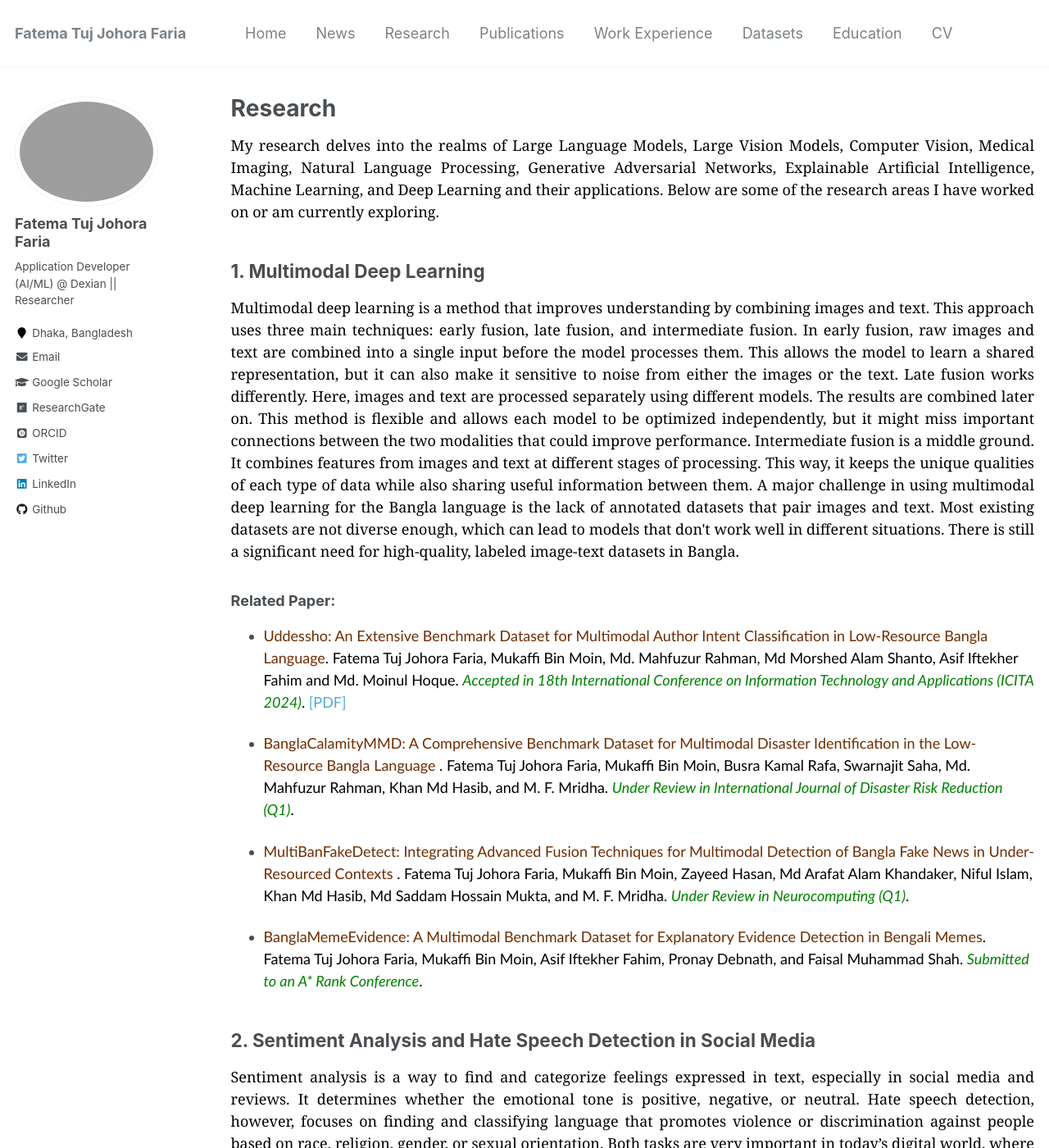
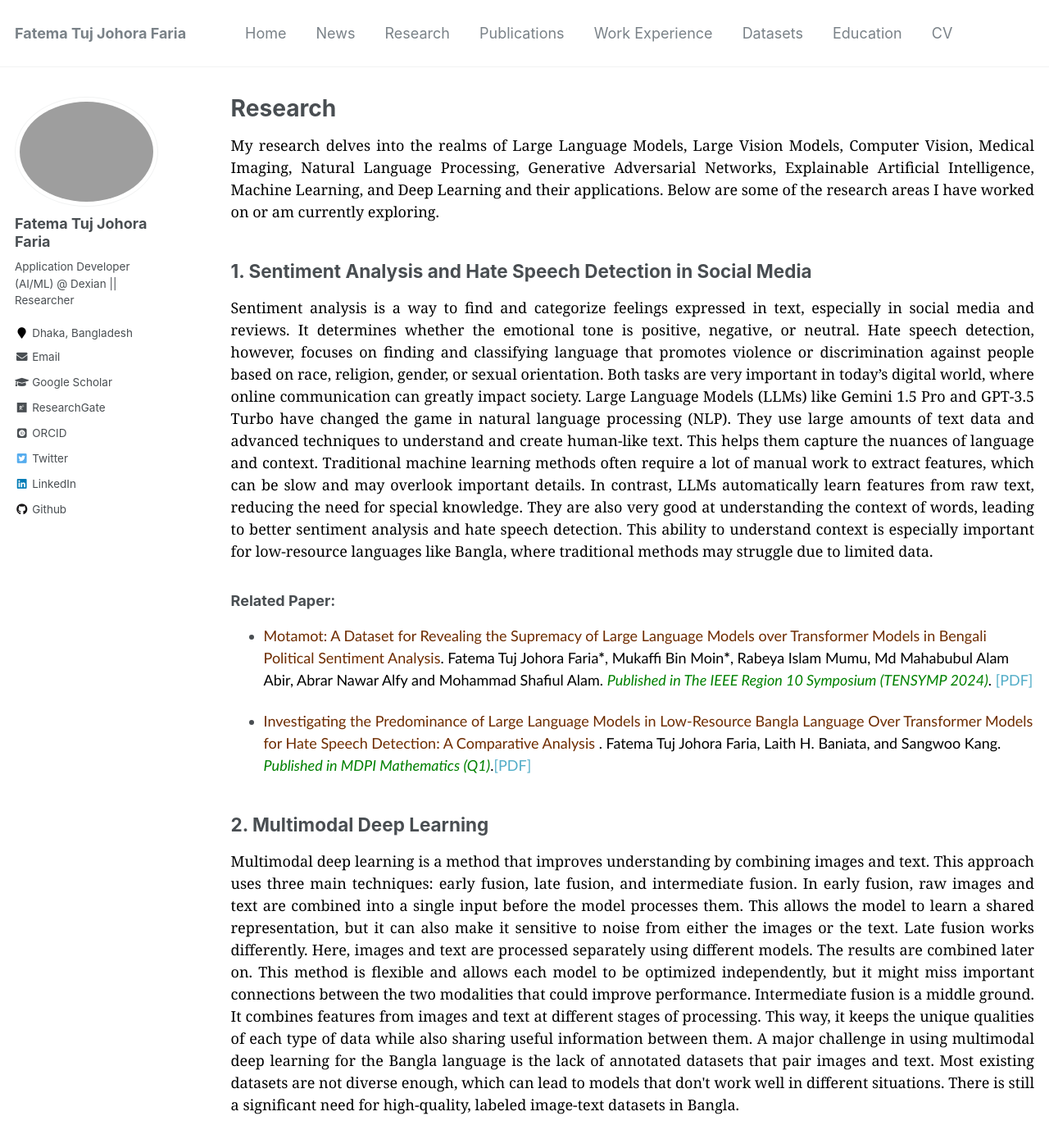
Before and after one commit to fatemafaria142/fatemafaria142.github.io, a Jekyll site: the page built from _pages/research.md, in a window 1280 px wide and 1400 px high. Shown: the whole window at 82% size. Built offline with Jekyll 4.4.1, drawn with Linux system fonts in a browser that asks for light colours; some web fonts are replaced; some of the changed text lies outside the part shown.

Commit message:
Changed to publications

```diff
--- a/_pages/publications.md
+++ b/_pages/publications.md
@@ -58,7 +58,7 @@ author_profile: true
 </span>
 <br>
 <span style="color:black;font-family:Georgia">
-	<font size="3"><strong>Journal:</strong><em> Accepted in MDPI Mathematics </em></font>  ([Mathematics](https://www.mdpi.com/journal/mathematics))
+	<font size="3"><strong>Journal:</strong><em> Published in MDPI Mathematics </em></font>  ([Mathematics](https://www.mdpi.com/journal/mathematics))
 </span>
 <br>
 
--- a/_pages/research.md
+++ b/_pages/research.md
@@ -8,8 +8,18 @@ author_profile: true
 My research delves into the realms of Large Language Models, Large Vision Models, Computer Vision, Medical Imaging, Natural Language Processing, Generative Adversarial Networks, Explainable Artificial Intelligence, Machine Learning, and Deep Learning and their applications. Below are some of the research areas I have worked on or am currently exploring.
 </p>
 
+## 1. Sentiment Analysis and Hate Speech Detection in Social Media
+<p style="text-align:justify; color:black; font-family:Georgia">
+Sentiment analysis is a way to find and categorize feelings expressed in text, especially in social media and reviews. It determines whether the emotional tone is positive, negative, or neutral. Hate speech detection, however, focuses on finding and classifying language that promotes violence or discrimination against people based on race, religion, gender, or sexual orientation. Both tasks are very important in today’s digital world, where online communication can greatly impact society. Large Language Models (LLMs) like Gemini 1.5 Pro and GPT-3.5 Turbo have changed the game in natural language processing (NLP). They use large amounts of text data and advanced techniques to understand and create human-like text. This helps them capture the nuances of language and context. Traditional machine learning methods often require a lot of manual work to extract features, which can be slow and may overlook important details. In contrast, LLMs automatically learn features from raw text, reducing the need for special knowledge. They are also very good at understanding the context of words, leading to better sentiment analysis and hate speech detection. This ability to understand context is especially important for low-resource languages like Bangla, where traditional methods may struggle due to limited data.
+</p>
 
-## 1. Multimodal Deep Learning
+### Related Paper:
++ <span style="font-family:Trebuchet MS; color:black;"><span style="color:#6E2C00"> Motamot: A Dataset for Revealing the Supremacy of Large Language Models over Transformer Models in Bengali Political Sentiment Analysis</span>. Fatema Tuj Johora Faria<b>*</b>, Mukaffi Bin Moin<b>*</b>, Rabeya Islam Mumu, Md Mahabubul Alam Abir, Abrar Nawar Alfy and Mohammad Shafiul Alam. <span style="color:green;"><em> Published in The IEEE Region 10 Symposium (TENSYMP 2024)</em></span>. [[PDF]](https://arxiv.org/pdf/2407.19528)</span>
+
++ <span style="font-family:Trebuchet MS; color:black;"><span style="color:#6E2C00"> Investigating the Predominance of Large Language Models in Low-Resource Bangla Language Over Transformer Models for Hate Speech Detection: A Comparative Analysis </span>. Fatema Tuj Johora Faria, Laith H. Baniata, and Sangwoo Kang. <span style="color:green;"><em> Published in MDPI Mathematics (Q1)</em></span>.[[PDF]](https://www.mdpi.com/2227-7390/12/23/3687)</span>
+
+
+## 2. Multimodal Deep Learning
 <p style="text-align:justify; color:black; font-family:Georgia">
 Multimodal deep learning is a method that improves understanding by combining images and text. This approach uses three main techniques: early fusion, late fusion, and intermediate fusion. In early fusion, raw images and text are combined into a single input before the model processes them. This allows the model to learn a shared representation, but it can also make it sensitive to noise from either the images or the text. Late fusion works differently. Here, images and text are processed separately using different models. The results are combined later on. This method is flexible and allows each model to be optimized independently, but it might miss important connections between the two modalities that could improve performance. Intermediate fusion is a middle ground. It combines features from images and text at different stages of processing. This way, it keeps the unique qualities of each type of data while also sharing useful information between them. A major challenge in using multimodal deep learning for the Bangla language is the lack of annotated datasets that pair images and text. Most existing datasets are not diverse enough, which can lead to models that don't work well in different situations. There is still a significant need for high-quality, labeled image-text datasets in Bangla. </p>
 
@@ -27,15 +37,7 @@ for Multimodal Disaster Identification in the Low-Resource Bangla Language
 + <span style="font-family:Trebuchet MS; color:black;"><span style="color:#6E2C00">BanglaMemeEvidence: A Multimodal Benchmark Dataset for Explanatory Evidence Detection in Bengali Memes</span>. Fatema Tuj Johora Faria, Mukaffi Bin Moin, Asif Iftekher Fahim, Pronay Debnath, and Faisal Muhammad Shah. <span style="color:green;"><em> Submitted to an A* Rank Conference</em></span>.</span>
 
 
-## 2. Sentiment Analysis and Hate Speech Detection in Social Media
-<p style="text-align:justify; color:black; font-family:Georgia">
-Sentiment analysis is a way to find and categorize feelings expressed in text, especially in social media and reviews. It determines whether the emotional tone is positive, negative, or neutral. Hate speech detection, however, focuses on finding and classifying language that promotes violence or discrimination against people based on race, religion, gender, or sexual orientation. Both tasks are very important in today’s digital world, where online communication can greatly impact society. Large Language Models (LLMs) like Gemini 1.5 Pro and GPT-3.5 Turbo have changed the game in natural language processing (NLP). They use large amounts of text data and advanced techniques to understand and create human-like text. This helps them capture the nuances of language and context. Traditional machine learning methods often require a lot of manual work to extract features, which can be slow and may overlook important details. In contrast, LLMs automatically learn features from raw text, reducing the need for special knowledge. They are also very good at understanding the context of words, leading to better sentiment analysis and hate speech detection. This ability to understand context is especially important for low-resource languages like Bangla, where traditional methods may struggle due to limited data.
-</p>
 
-### Related Paper:
-+ <span style="font-family:Trebuchet MS; color:black;"><span style="color:#6E2C00"> Motamot: A Dataset for Revealing the Supremacy of Large Language Models over Transformer Models in Bengali Political Sentiment Analysis</span>. Fatema Tuj Johora Faria<b>*</b>, Mukaffi Bin Moin<b>*</b>, Rabeya Islam Mumu, Md Mahabubul Alam Abir, Abrar Nawar Alfy and Mohammad Shafiul Alam. <span style="color:green;"><em> Published in The IEEE Region 10 Symposium (TENSYMP 2024)</em></span>. [[PDF]](https://arxiv.org/pdf/2407.19528)</span>
-
-+ <span style="font-family:Trebuchet MS; color:black;"><span style="color:#6E2C00"> Investigating the Predominance of Large Language Models in Low-Resource Bangla Language Over Transformer Models for Hate Speech Detection: A Comparative Analysis </span>. Fatema Tuj Johora Faria, Laith H. Baniata, and Sangwoo Kang. <span style="color:green;"><em> Accepted in MDPI Mathematics (Q1)</em></span>.</span>
 
 ## 3. Natural Language Inference
 <p style="text-align:justify; color:black; font-family:Georgia">
```
